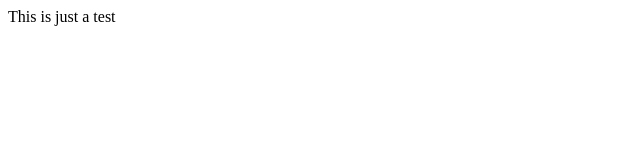
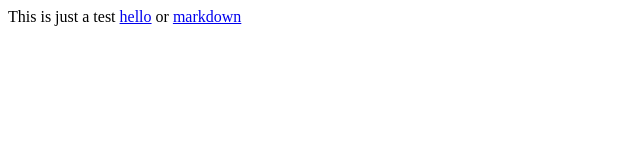
Before and after one commit to casidiablo/casidiablo.github.com, a plain HTML site: page index.html in a window 1280 px wide. Shown: the whole page, without its empty margins (0-640 px from the left). Drawn offline with Linux system fonts and the light colour scheme.

Commit message:
Dale duro dale

```diff
--- a/index.html
+++ b/index.html
@@ -1,4 +1,4 @@
 <html>
 <head><title>casidiablo's github</title></head>
-<body>This is just a test</body>
+<body>This is just a test <a href='hello.html'>hello</a> or <a href="bye.md">markdown</a></body>
 </html>
```
